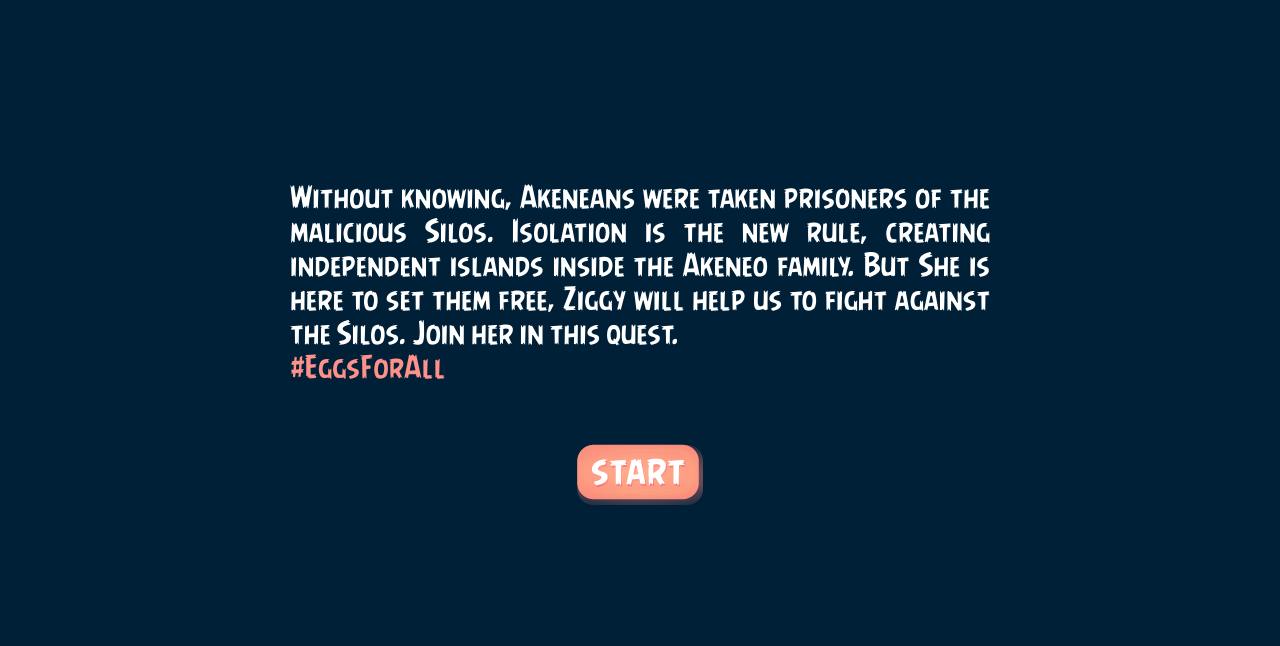
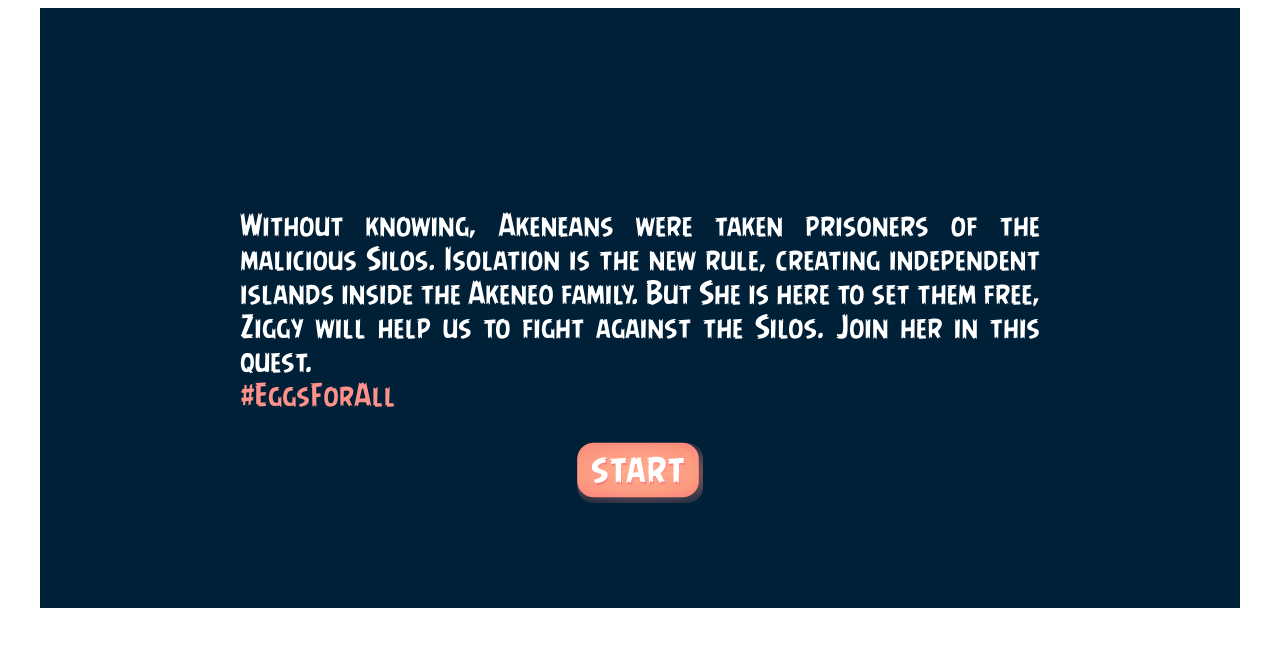
Before and after one commit to damien-carcel/ASS2017, a website: page index.html in a window 1280 px wide. Drawn offline with Linux system fonts and the light colour scheme.

Commit message:
Fix position of both intro and game

```diff
--- a/assets/stylesheets/index.css
+++ b/assets/stylesheets/index.css
@@ -1,4 +1,3 @@
-
 @font-face {
   font-family: 'AngryBirds';
   src: url('/assets/fonts/AngryBirds-Regular.eot');
@@ -11,25 +10,21 @@
 
 body{
   color: #ffffff;
-  background-color: #002037;
   font-family: 'AngryBirds';
   font-weight: normal;
   font-style: normal;
+  text-align: center;
 }
 
 .container {
+  background-color: #002037;
+  width: 1200px;
+  height: 600px;
   display: inline-block;
-  position: fixed;
-  top: 0;
-  bottom: 0;
-  left: 0;
-  right: 0;
-  width: 700px;
-  padding-top: 150px;
-  margin: auto;
 }
 
 .text{
+  margin: 200px;
   font-size: 30px;
   font-family: 'AngryBirds';
   text-align: justify;
--- a/game.js
+++ b/game.js
@@ -79,6 +79,9 @@
 function create() {
     level++;
     shoots = 3;
+
+    game.stage.scale.pageAlignHorizontally = true;
+    game.stage.scale.pageAlignVertically = true;
 
     /*******************************/
     /* Define the world appearance */
--- a/index.html
+++ b/index.html
@@ -15,10 +15,10 @@
     But She is here to set them free, Ziggy will help us to fight against the Silos.
     Join her in this quest. <br />
     <span class="colored-text">#EggsForAll</span>
+    <span class="button">
+    <a class="button start-button" type="button" href="game.html"></a>
+  </span>
   </p>
-  <div class="button">
-    <a class="start-button" type="button" href="game.html"></a>
-  </div>
 </div>
 
 <!-- play speach -->
```
Also changed, not shown: game.html (+8 -2 lines).
